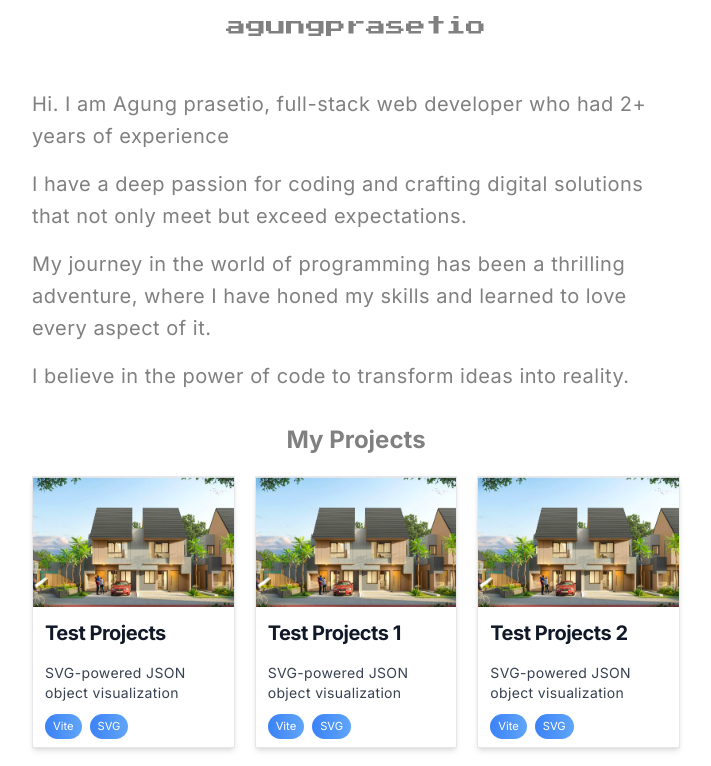
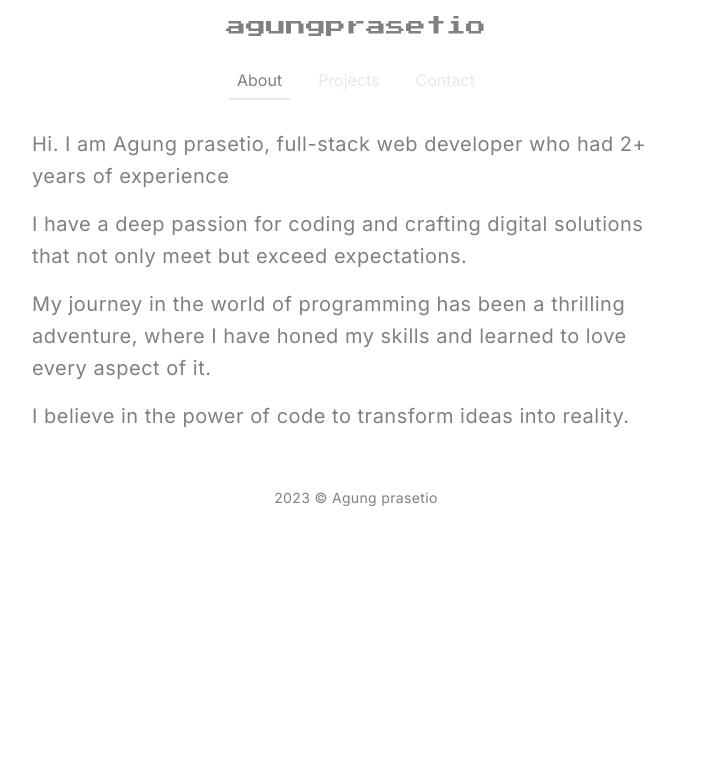
Before and after one commit to prasagungg/agung-prasetio, a Next.js app: page / in a window 1280 px wide. Shown: the top 766 px of the page, without its empty margins (284-995 px from the left). Built offline with nearby package versions, Linux system fonts and the light colour scheme.

Commit message:
feat: project page

```diff
--- a/app/components/Navbar.tsx
+++ b/app/components/Navbar.tsx
@@ -1,7 +1,50 @@
+"use client";
+
+import Link from "next/link";
+import { usePathname } from "next/navigation";
+
 const Navbar = () => {
+  const pathname = usePathname();
+
   return (
-    <nav className="flex justify-center py-3 text-center">
-      <h3 className="text-xl my-0 font-play">agungprasetio</h3>
+    <nav>
+      <div className="flex justify-center py-3 text-center">
+        <h3 className="text-xl my-0 font-play">agungprasetio</h3>
+      </div>
+      <div className="mt-4">
+        <ul className="flex decoration-none list-none gap-5 justify-center p-0 flex-col md:flex-row text-right pr-8 lg:p-0 lg:text-center">
+          <li>
+            <Link
+              className={` ${
+                pathname === "/" ? "border-b-2" : "text-gray-200"
+              } p-2`}
+              href="/"
+            >
+              About
+            </Link>
+          </li>
+          <li>
+            <Link
+              className={` ${
+                pathname === "/projects" ? "border-b-2" : "text-gray-200"
+              } p-2`}
+              href="/projects"
+            >
+              Projects
+            </Link>
+          </li>
+          <li>
+            <Link
+              className={` ${
+                pathname === "/contact" ? "border-b-2" : "text-gray-200"
+              } p-2`}
+              href="/contact"
+            >
+              Contact
+            </Link>
+          </li>
+        </ul>
+      </div>
     </nav>
   );
 };
--- a/app/globals.css
+++ b/app/globals.css
@@ -20,5 +20,5 @@ body {
 }
 
 p {
-  @apply tracking-wide leading-8 my-4 text-xl;
+  @apply tracking-wide leading-6 md:leading-8 my-2 md:my-4 text-sm md:text-xl;
 }
--- a/app/page.tsx
+++ b/app/page.tsx
@@ -4,14 +4,13 @@ import projects from "./data/projects";
 export default function Home() {
   return (
     <div className="container px-3 mx-auto max-w-2xl">
-      <div className="my-4">
       <p>
         Hi. I am Agung prasetio, full-stack web developer who had 2+ years of
         experience
       </p>
       <p>
-          I have a deep passion for coding and crafting digital solutions that
-          not only meet but exceed expectations.
+        I have a deep passion for coding and crafting digital solutions that not
+        only meet but exceed expectations.
       </p>
       <p>
         My journey in the world of programming has been a thrilling adventure,
@@ -19,21 +18,5 @@ export default function Home() {
       </p>
       <p>I believe in the power of code to transform ideas into reality.</p>
     </div>
-
-      <div className="my-4 py-4">
-        <h2 className="text-2xl font-bold text-center">My Projects</h2>
-        <div className="grid grid-cols-1 sm:grid-cols-2 md:grid-cols-3 gap-5 py-5">
-          {projects.map((item) => (
-            <Card
-              key={item.title}
-              title={item.title}
-              img={item.img}
-              description={item.description}
-              stacks={item.stacks}
-            />
-          ))}
-        </div>
-      </div>
-    </div>
   );
 }
--- /dev/null
+++ b/app/projects/page.tsx
@@ -0,0 +1,20 @@
+import Card from "../components/Card";
+import projects from "../data/projects";
+
+export default function Projects() {
+  return (
+    <div className="container px-3 mx-auto max-w-2xl">
+      <div className="grid grid-cols-1 sm:grid-cols-2 md:grid-cols-3 gap-5 py-5">
+        {projects.map((item) => (
+          <Card
+            key={item.title}
+            title={item.title}
+            img={item.img}
+            description={item.description}
+            stacks={item.stacks}
+          />
+        ))}
+      </div>
+    </div>
+  );
+}
```
Lines whose indentation alone changed are shown as unchanged.
